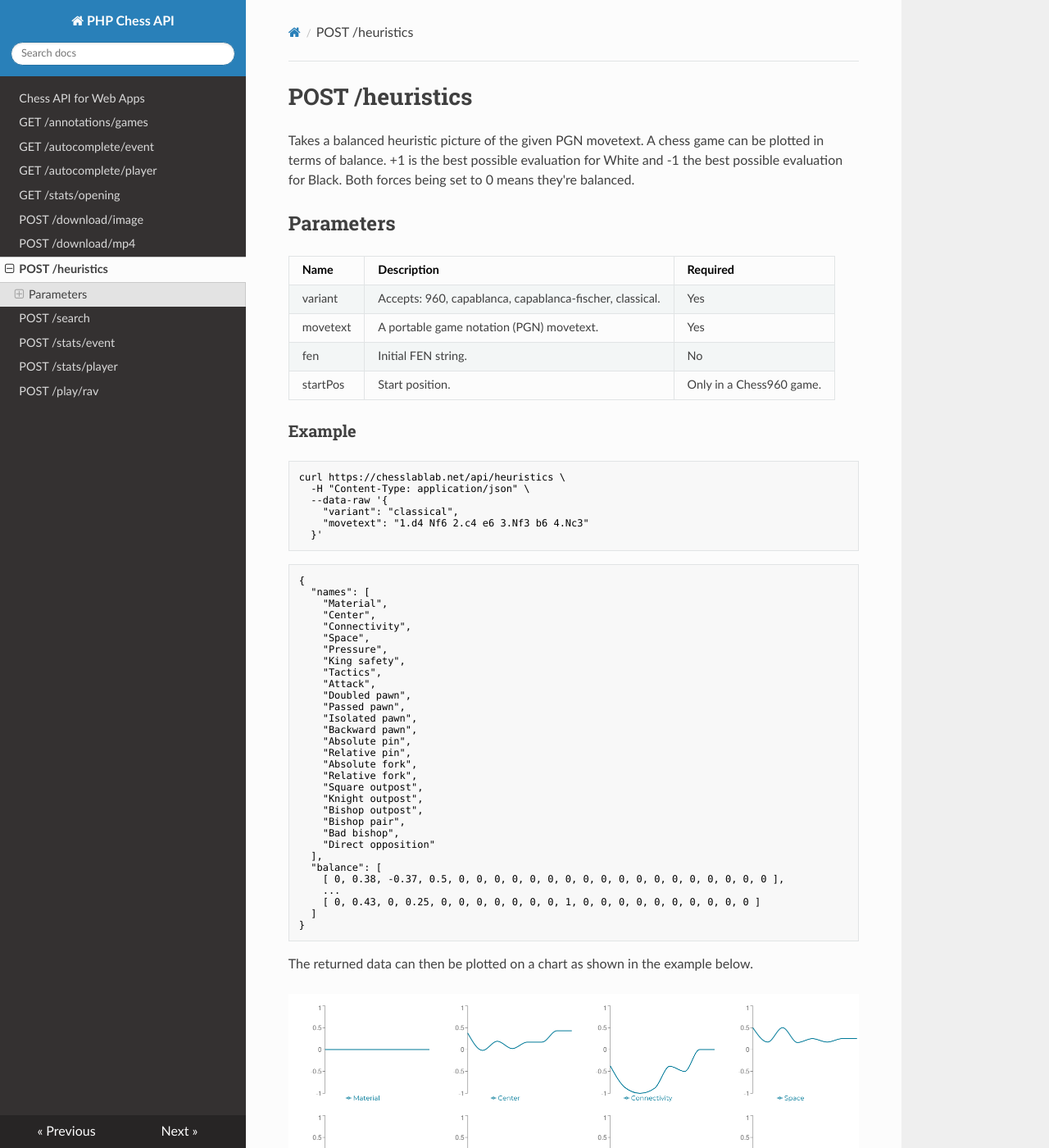
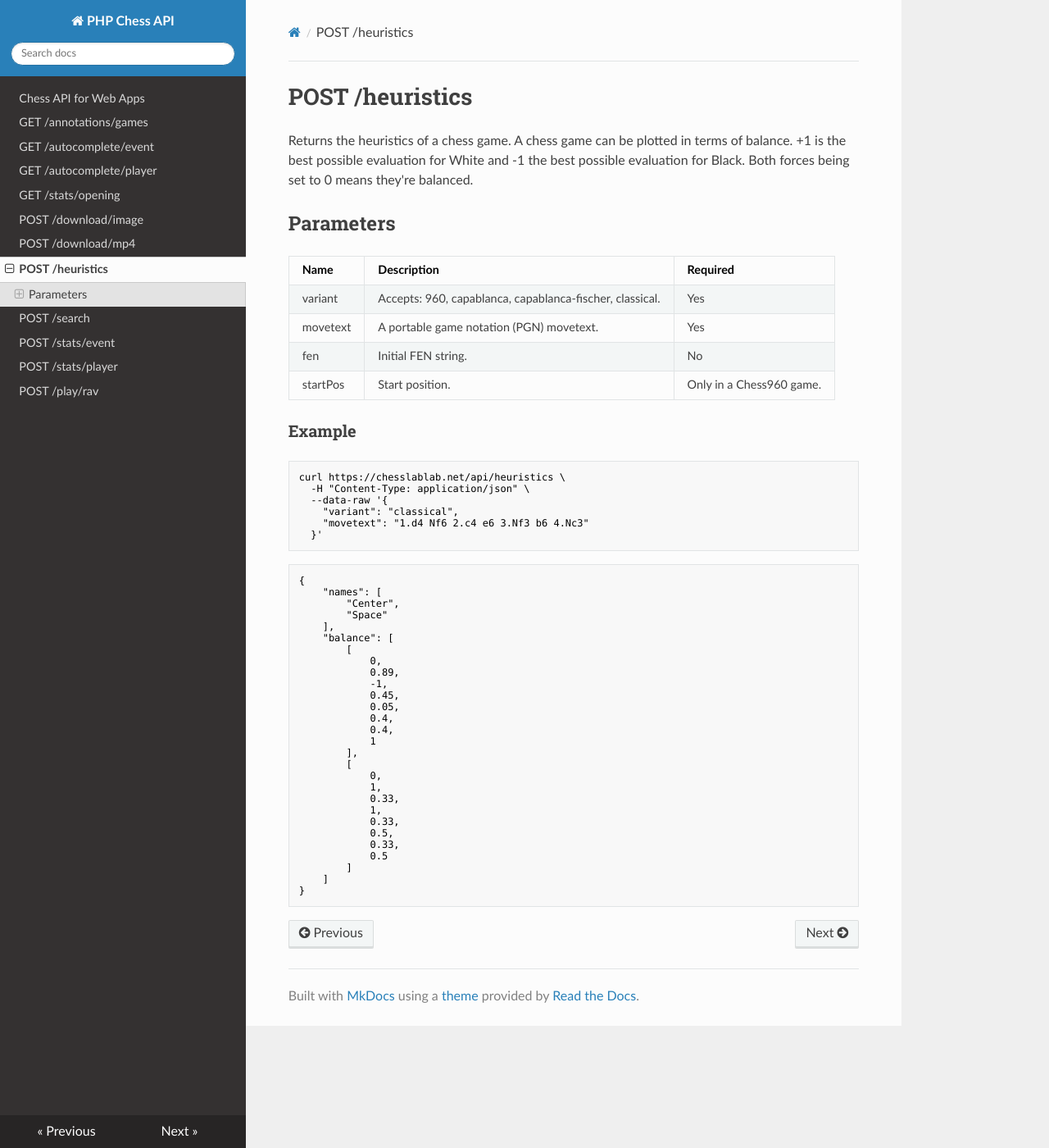
Before and after one commit to chesslablab/chess-api, an MkDocs documentation site: the page built from docs/post-heuristics.md, in a window 1280 px wide and 1400 px high. Shown: the whole window at 82% size. Built offline with MkDocs 1.6.1, drawn with Linux system fonts in a browser that asks for light colours; nearby versions of some CDN libraries; old or Windows-style settings are respelled for this version of MkDocs.

Commit message:
Updated the docs

````diff
--- a/docs/post-heuristics.md
+++ b/docs/post-heuristics.md
@@ -1,6 +1,6 @@
 # POST /heuristics
 
-Takes a balanced heuristic picture of the given PGN movetext. A chess game can be plotted in terms of balance. +1 is the best possible evaluation for White and -1 the best possible evaluation for Black. Both forces being set to 0 means they're balanced.
+Returns the heuristics of a chess game. A chess game can be plotted in terms of balance. +1 is the best possible evaluation for White and -1 the best possible evaluation for Black. Both forces being set to 0 means they're balanced.
 
 ## Parameters
 
@@ -24,38 +24,31 @@ curl https://chesslablab.net/api/heuristics \
 
 ```text
 {
-  "names": [
-    "Material",
-    "Center",
-    "Connectivity",
-    "Space",
-    "Pressure",
-    "King safety",
-    "Tactics",
-    "Attack",
-    "Doubled pawn",
-    "Passed pawn",
-    "Isolated pawn",
-    "Backward pawn",
-    "Absolute pin",
-    "Relative pin",
-    "Absolute fork",
-    "Relative fork",
-    "Square outpost",
-    "Knight outpost",
-    "Bishop outpost",
-    "Bishop pair",
-    "Bad bishop",
-    "Direct opposition"
-  ],
-  "balance": [
-    [ 0, 0.38, -0.37, 0.5, 0, 0, 0, 0, 0, 0, 0, 0, 0, 0, 0, 0, 0, 0, 0, 0, 0, 0 ],
-    ...
-    [ 0, 0.43, 0, 0.25, 0, 0, 0, 0, 0, 0, 0, 1, 0, 0, 0, 0, 0, 0, 0, 0, 0, 0 ]
-  ]
+	"names": [
+		"Center",
+		"Space"
+	],
+	"balance": [
+		[
+			0,
+			0.89,
+			-1,
+			0.45,
+			0.05,
+			0.4,
+			0.4,
+			1
+		],
+		[
+			0,
+			1,
+			0.33,
+			1,
+			0.33,
+			0.5,
+			0.33,
+			0.5
+		]
+	]
 }
 ```
-
-The returned data can then be plotted on a chart as shown in the example below.
-
-![Figure 1](https://raw.githubusercontent.com/chesslablab/chess-api/master/docs/post-heuristics_01.png)
````
